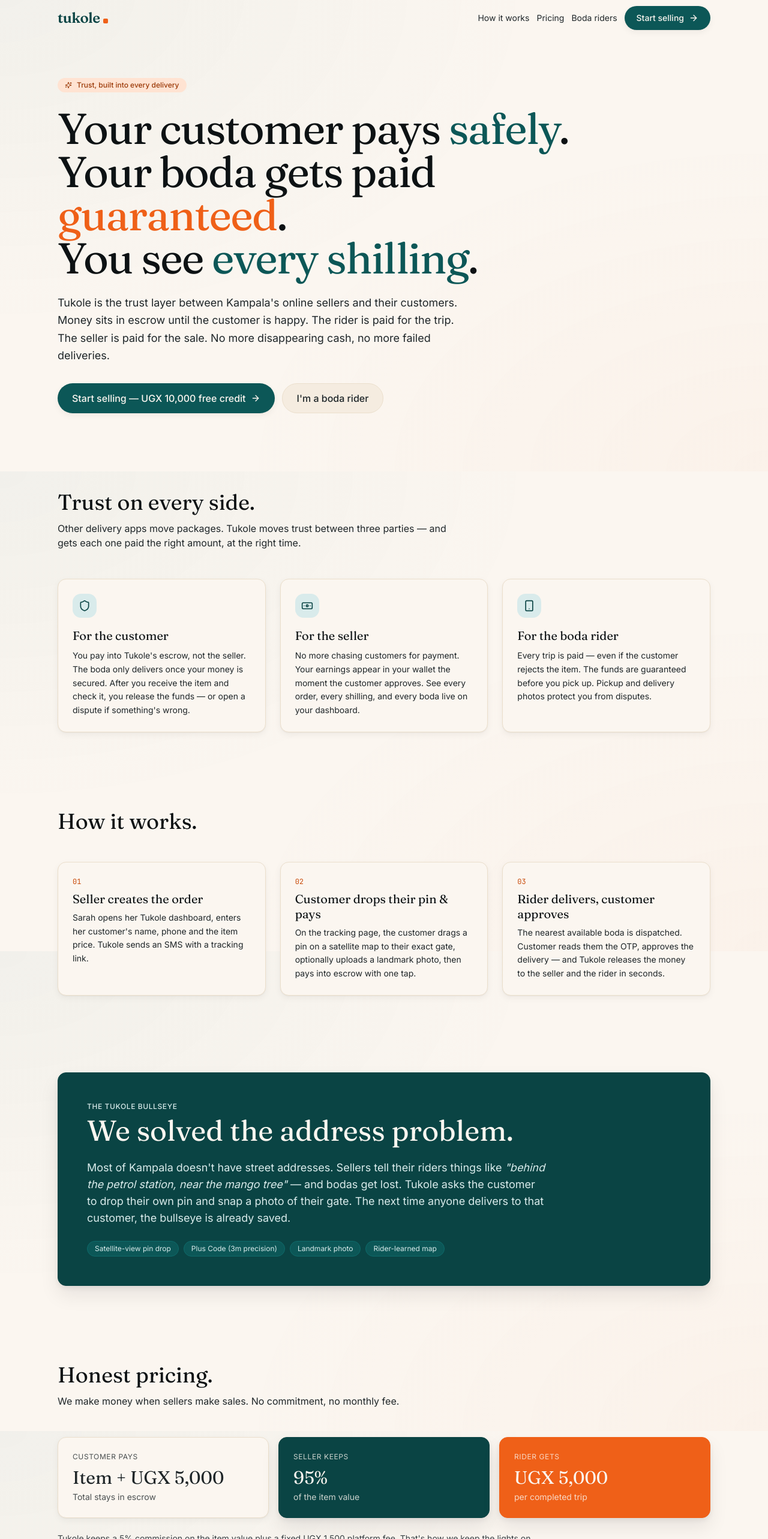
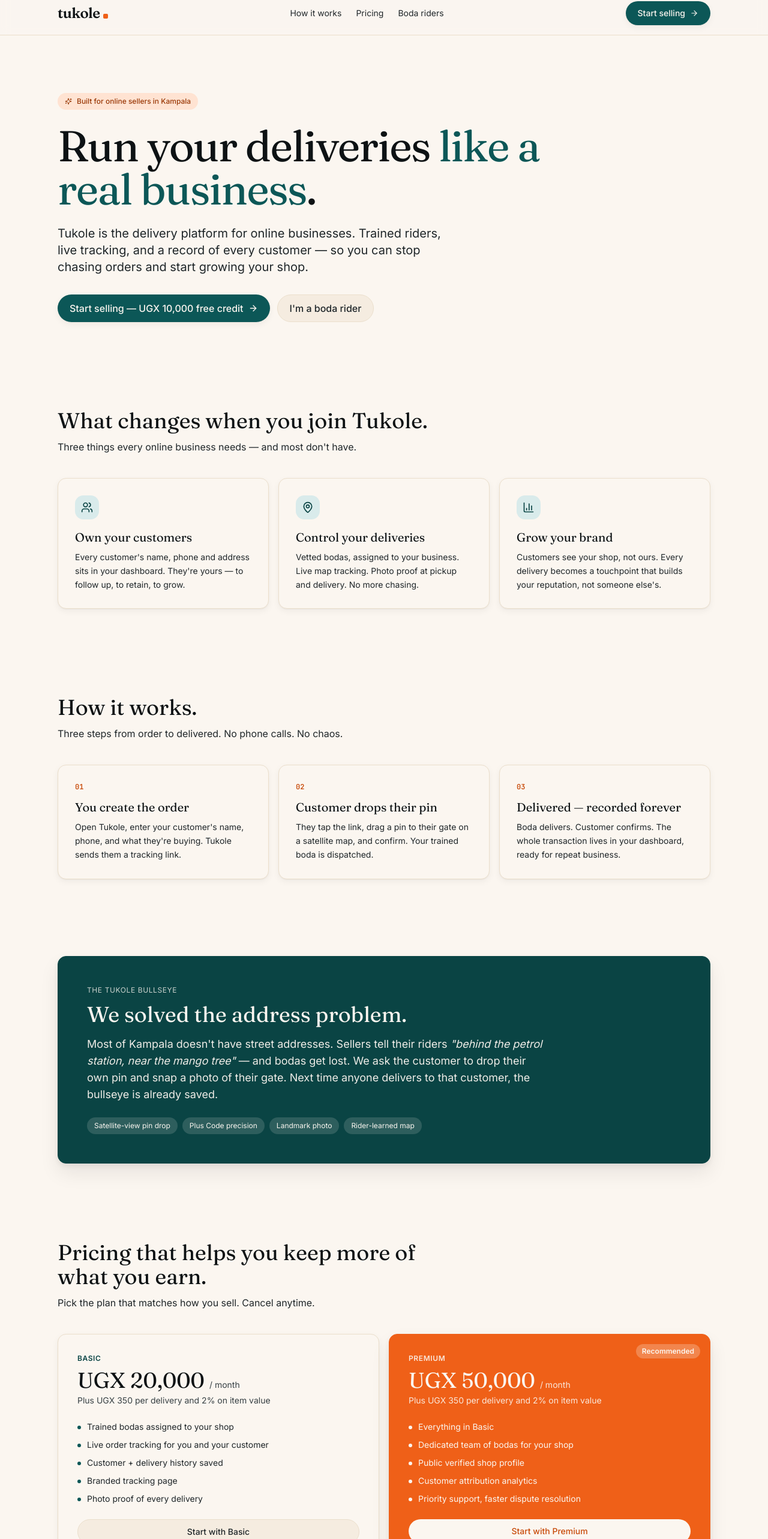
Before and after one commit to pesh-coder/walkwork, a Next.js app in the folder frontend/: page / in a window 1280 px wide. Shown: the part 14-2580 px from the top of the page at 60% size. Built offline with nearby package versions, Linux system fonts and the light colour scheme.

Commit message:
made changes to the landing page

```diff
--- a/frontend/app/page.tsx
+++ b/frontend/app/page.tsx
@@ -1,281 +1,352 @@
-"use client";
-
 import Link from "next/link";
-import { motion } from "framer-motion";
 import {
-  ArrowRight, Shield, MapPin, Smartphone, Sparkles,
-  PackageCheck, Banknote, Eye,
+  ArrowRight, Users, BarChart3, MapPin, ShieldCheck,
+  Smartphone, Sparkles,
 } from "lucide-react";
 import { Logo } from "@/components/Logo";
 
 export default function HomePage() {
   return (
-    <main className="min-h-screen">
-      {/* Nav */}
-      <nav className="px-5 sm:px-8 pt-6 flex items-center justify-between max-w-6xl mx-auto">
-        <Logo size="md" variant="teal" />
-        <div className="flex items-center gap-3">
-          <a href="#how" className="hidden sm:inline text-sm text-ink-700 hover:text-ink-900">
-            How it works
-          </a>
-          <a href="#pricing" className="hidden sm:inline text-sm text-ink-700 hover:text-ink-900">
-            Pricing
-          </a>
-          <Link href="/rider/signup" className="hidden md:inline text-sm text-ink-700 hover:text-ink-900">
-            Boda riders
-          </Link>
-          <Link href="/seller/signup" className="btn-primary">
-            Start selling <ArrowRight className="w-4 h-4" />
+    <main className="min-h-screen bg-sand-50">
+      {/* Top nav */}
+      <header className="border-b border-sand-200 bg-sand-50/80 backdrop-blur sticky top-0 z-30">
+        <div className="max-w-6xl mx-auto px-5 sm:px-8 py-4 flex items-center justify-between">
+          <Logo size="md" />
+          <nav className="hidden sm:flex items-center gap-6 text-sm text-ink-700">
+            <a href="#how-it-works" className="hover:text-teal-700">How it works</a>
+            <a href="#pricing" className="hover:text-teal-700">Pricing</a>
+            <a href="#riders" className="hover:text-teal-700">Boda riders</a>
+          </nav>
+          <Link href="/seller/signup" className="btn-primary text-sm">
+            Start selling
+            <ArrowRight className="w-3.5 h-3.5" />
           </Link>
         </div>
-      </nav>
+      </header>
 
       {/* Hero */}
-      <section className="px-5 sm:px-8 pt-12 sm:pt-20 pb-16 max-w-6xl mx-auto">
-        <motion.div
-          initial={{ opacity: 0, y: 8 }}
-          animate={{ opacity: 1, y: 0 }}
-          transition={{ duration: 0.4 }}
-        >
-          <div className="inline-flex items-center gap-2 px-3 py-1 rounded-chip bg-coral-100 text-coral-700 text-xs font-medium">
+      <section className="px-5 sm:px-8 pt-16 sm:pt-24 pb-20 max-w-6xl mx-auto">
+        <div className="inline-flex items-center gap-2 px-3 py-1.5 rounded-chip bg-coral-100 text-coral-700 text-xs font-medium">
           <Sparkles className="w-3 h-3" />
-            Trust, built into every delivery
+          Built for online sellers in Kampala
         </div>
-        </motion.div>
-
-        <motion.h1
-          initial={{ opacity: 0, y: 12 }}
-          animate={{ opacity: 1, y: 0 }}
-          transition={{ duration: 0.5, delay: 0.1 }}
-          className="mt-6 font-display text-4xl sm:text-6xl lg:text-7xl text-ink-900 leading-[1.05] tracking-tight max-w-4xl"
-        >
-          Your customer pays{" "}
-          <em className="text-teal-600 not-italic">safely</em>.<br />
-          Your boda gets paid <em className="text-coral-500 not-italic">guaranteed</em>.<br />
-          You see <em className="text-teal-600 not-italic">every shilling</em>.
-        </motion.h1>
-
-        <motion.p
-          initial={{ opacity: 0, y: 12 }}
-          animate={{ opacity: 1, y: 0 }}
-          transition={{ duration: 0.5, delay: 0.2 }}
-          className="mt-6 text-lg text-ink-700 max-w-2xl leading-relaxed"
-        >
-          Tukole is the trust layer between Kampala's online sellers and their
-          customers. Money sits in escrow until the customer is happy. The rider
-          is paid for the trip. The seller is paid for the sale. No more
-          disappearing cash, no more failed deliveries.
-        </motion.p>
-
-        <motion.div
-          initial={{ opacity: 0, y: 12 }}
-          animate={{ opacity: 1, y: 0 }}
-          transition={{ duration: 0.5, delay: 0.3 }}
-          className="mt-8 flex flex-wrap gap-3"
-        >
-          <Link href="/seller/signup" className="btn-primary text-base px-6 py-3">
-            Start selling — UGX 10,000 free credit <ArrowRight className="w-4 h-4" />
+        <h1 className="mt-6 font-display text-5xl sm:text-7xl text-ink-900 leading-[1.04] tracking-tight max-w-4xl">
+          Run your deliveries{" "}
+          <em className="text-teal-600 not-italic">like a real business</em>.
+        </h1>
+        <p className="mt-6 text-lg sm:text-xl text-ink-700 max-w-2xl leading-relaxed">
+          Tukole is the delivery platform for online businesses. Trained riders,
+          live tracking, and a record of every customer — so you can stop
+          chasing orders and start growing your shop.
+        </p>
+        <div className="mt-8 flex flex-wrap gap-3">
+          <Link href="/seller/signup" className="btn-primary text-base">
+            Start selling — UGX 10,000 free credit
+            <ArrowRight className="w-4 h-4" />
           </Link>
-          <Link href="/rider/signup" className="btn-secondary text-base px-6 py-3">
+          <Link href="/rider/signup" className="btn-secondary text-base">
             I'm a boda rider
           </Link>
-        </motion.div>
+        </div>
       </section>
 
-      {/* The trust proposition (3 columns) */}
-      <section id="how" className="px-5 sm:px-8 py-16 max-w-6xl mx-auto">
-        <h2 className="font-display text-3xl sm:text-4xl text-ink-900 mb-3">
-          Trust on every side.
+      {/* What changes for a seller */}
+      <section className="px-5 sm:px-8 py-16 max-w-6xl mx-auto">
+        <h2 className="font-display text-3xl sm:text-4xl text-ink-900 max-w-2xl">
+          What changes when you join Tukole.
         </h2>
-        <p className="text-ink-700 mb-12 max-w-2xl">
-          Other delivery apps move packages. Tukole moves trust between three
-          parties — and gets each one paid the right amount, at the right time.
+        <p className="mt-3 text-ink-700 max-w-2xl">
+          Three things every online business needs — and most don't have.
         </p>
-        <div className="grid sm:grid-cols-3 gap-6">
-          <Trust
-            icon={Shield}
-            title="For the customer"
-            body="You pay into Tukole's escrow, not the seller. The boda only delivers once your money is secured. After you receive the item and check it, you release the funds — or open a dispute if something's wrong."
+
+        <div className="mt-10 grid sm:grid-cols-3 gap-4">
+          <BenefitCard
+            icon={Users}
+            title="Own your customers"
+            body="Every customer's name, phone and address sits in your dashboard. They're yours — to follow up, to retain, to grow."
           />
-          <Trust
-            icon={Banknote}
-            title="For the seller"
-            body="No more chasing customers for payment. Your earnings appear in your wallet the moment the customer approves. See every order, every shilling, and every boda live on your dashboard."
+          <BenefitCard
+            icon={MapPin}
+            title="Control your deliveries"
+            body="Vetted bodas, assigned to your business. Live map tracking. Photo proof at pickup and delivery. No more chasing."
           />
-          <Trust
-            icon={Smartphone}
-            title="For the boda rider"
-            body="Every trip is paid — even if the customer rejects the item. The funds are guaranteed before you pick up. Pickup and delivery photos protect you from disputes."
+          <BenefitCard
+            icon={BarChart3}
+            title="Grow your brand"
+            body="Customers see your shop, not ours. Every delivery becomes a touchpoint that builds your reputation, not someone else's."
           />
         </div>
       </section>
 
-      {/* The flow */}
-      <section className="px-5 sm:px-8 py-16 max-w-6xl mx-auto">
-        <h2 className="font-display text-3xl sm:text-4xl text-ink-900 mb-12">
+      {/* How it works */}
+      <section id="how-it-works" className="px-5 sm:px-8 py-20 max-w-6xl mx-auto">
+        <h2 className="font-display text-3xl sm:text-4xl text-ink-900 max-w-2xl">
           How it works.
         </h2>
-        <div className="grid md:grid-cols-3 gap-6">
-          <Step num="01" title="Seller creates the order">
-            Sarah opens her Tukole dashboard, enters her customer's name, phone
-            and the item price. Tukole sends an SMS with a tracking link.
-          </Step>
-          <Step num="02" title="Customer drops their pin & pays">
-            On the tracking page, the customer drags a pin on a satellite map
-            to their exact gate, optionally uploads a landmark photo, then pays
-            into escrow with one tap.
-          </Step>
-          <Step num="03" title="Rider delivers, customer approves">
-            The nearest available boda is dispatched. Customer reads them the
-            OTP, approves the delivery — and Tukole releases the money to the
-            seller and the rider in seconds.
-          </Step>
+        <p className="mt-3 text-ink-700 max-w-2xl">
+          Three steps from order to delivered. No phone calls. No chaos.
+        </p>
+
+        <div className="mt-10 grid sm:grid-cols-3 gap-4">
+          <Step
+            n="01"
+            title="You create the order"
+            body="Open Tukole, enter your customer's name, phone, and what they're buying. Tukole sends them a tracking link."
+          />
+          <Step
+            n="02"
+            title="Customer drops their pin"
+            body="They tap the link, drag a pin to their gate on a satellite map, and confirm. Your trained boda is dispatched."
+          />
+          <Step
+            n="03"
+            title="Delivered — recorded forever"
+            body="Boda delivers. Customer confirms. The whole transaction lives in your dashboard, ready for repeat business."
+          />
         </div>
       </section>
 
-      {/* The Tukole Bullseye */}
-      <section className="px-5 sm:px-8 py-16 max-w-6xl mx-auto">
+      {/* The address problem */}
+      <section className="px-5 sm:px-8 py-12 max-w-6xl mx-auto">
         <div className="card-teal p-8 sm:p-12">
-          <div className="text-xs uppercase tracking-wider text-teal-100 font-medium">
-            The Tukole Bullseye
+          <div className="max-w-3xl">
+            <div className="text-xs uppercase tracking-wider opacity-80 mb-3">
+              The Tukole bullseye
             </div>
-          <h2 className="mt-2 font-display text-3xl sm:text-5xl leading-tight">
+            <h2 className="font-display text-3xl sm:text-4xl leading-tight">
               We solved the address problem.
             </h2>
-          <p className="mt-6 text-teal-100 max-w-3xl text-lg">
+            <p className="mt-4 text-base sm:text-lg leading-relaxed opacity-95">
               Most of Kampala doesn't have street addresses. Sellers tell their
-            riders things like <em>"behind the petrol station, near the mango
-            tree"</em> — and bodas get lost. Tukole asks the customer to drop
-            their own pin and snap a photo of their gate. The next time anyone
-            delivers to that customer, the bullseye is already saved.
+              riders <em>"behind the petrol station, near the mango tree"</em> —
+              and bodas get lost. We ask the customer to drop their own pin and
+              snap a photo of their gate. Next time anyone delivers to that
+              customer, the bullseye is already saved.
             </p>
-          <div className="mt-6 flex flex-wrap gap-2">
-            <Badge>Satellite-view pin drop</Badge>
-            <Badge>Plus Code (3m precision)</Badge>
-            <Badge>Landmark photo</Badge>
-            <Badge>Rider-learned map</Badge>
+            <div className="mt-6 flex flex-wrap gap-2 text-xs">
+              <span className="px-3 py-1.5 rounded-chip bg-sand-50/15 backdrop-blur">
+                Satellite-view pin drop
+              </span>
+              <span className="px-3 py-1.5 rounded-chip bg-sand-50/15 backdrop-blur">
+                Plus Code precision
+              </span>
+              <span className="px-3 py-1.5 rounded-chip bg-sand-50/15 backdrop-blur">
+                Landmark photo
+              </span>
+              <span className="px-3 py-1.5 rounded-chip bg-sand-50/15 backdrop-blur">
+                Rider-learned map
+              </span>
+            </div>
           </div>
         </div>
       </section>
 
       {/* Pricing */}
-      <section id="pricing" className="px-5 sm:px-8 py-16 max-w-6xl mx-auto">
-        <h2 className="font-display text-3xl sm:text-4xl text-ink-900 mb-3">
-          Honest pricing.
+      <section id="pricing" className="px-5 sm:px-8 py-20 max-w-6xl mx-auto">
+        <h2 className="font-display text-3xl sm:text-4xl text-ink-900 max-w-2xl">
+          Pricing that helps you keep more of what you earn.
         </h2>
-        <p className="text-ink-700 mb-12 max-w-2xl">
-          We make money when sellers make sales. No commitment, no monthly fee.
+        <p className="mt-3 text-ink-700 max-w-2xl">
+          Pick the plan that matches how you sell. Cancel anytime.
         </p>
-        <div className="grid sm:grid-cols-3 gap-4">
-          <PricingCard
-            label="Customer pays"
-            value="Item + UGX 5,000"
-            sub="Total stays in escrow"
-            tone="default"
-          />
-          <PricingCard
-            label="Seller keeps"
-            value="95%"
-            sub="of the item value"
-            tone="primary"
-          />
-          <PricingCard
-            label="Rider gets"
-            value="UGX 5,000"
-            sub="per completed trip"
-            tone="coral"
-          />
+
+        <div className="mt-10 grid sm:grid-cols-2 gap-4">
+          {/* Basic */}
+          <div className="card p-6 sm:p-8">
+            <div className="text-xs uppercase tracking-wider text-teal-700 font-semibold">
+              Basic
             </div>
-        <p className="mt-6 text-sm text-ink-500">
-          Tukole keeps a 5% commission on the item value plus a fixed UGX 1,500
-          platform fee. That's how we keep the lights on.
+            <div className="mt-2 flex items-baseline gap-2">
+              <span className="font-display text-4xl text-ink-900">UGX 20,000</span>
+              <span className="text-sm text-ink-500">/ month</span>
+            </div>
+            <p className="text-sm text-ink-500 mt-1">
+              Plus UGX 350 per delivery and 2% on item value
+            </p>
+            <ul className="mt-6 space-y-2.5 text-sm text-ink-700">
+              <Feature>Trained bodas assigned to your shop</Feature>
+              <Feature>Live order tracking for you and your customer</Feature>
+              <Feature>Customer + delivery history saved</Feature>
+              <Feature>Branded tracking page</Feature>
+              <Feature>Photo proof of every delivery</Feature>
+            </ul>
+            <Link href="/seller/signup" className="btn-secondary w-full justify-center mt-6">
+              Start with Basic
+            </Link>
+          </div>
+
+          {/* Premium */}
+          <div className="card-coral p-6 sm:p-8 relative">
+            <span className="absolute top-4 right-4 px-2.5 py-1 rounded-chip bg-sand-50/25 text-xs font-semibold backdrop-blur">
+              Recommended
+            </span>
+            <div className="text-xs uppercase tracking-wider opacity-90 font-semibold">
+              Premium
+            </div>
+            <div className="mt-2 flex items-baseline gap-2">
+              <span className="font-display text-4xl">UGX 50,000</span>
+              <span className="text-sm opacity-90">/ month</span>
+            </div>
+            <p className="text-sm opacity-90 mt-1">
+              Plus UGX 350 per delivery and 2% on item value
+            </p>
+            <ul className="mt-6 space-y-2.5 text-sm">
+              <Feature accent>Everything in Basic</Feature>
+              <Feature accent>Dedicated team of bodas for your shop</Feature>
+              <Feature accent>Public verified shop profile</Feature>
+              <Feature accent>Customer attribution analytics</Feature>
+              <Feature accent>Priority support, faster dispute resolution</Feature>
+            </ul>
+            <Link href="/seller/signup" className="btn w-full justify-center mt-6 bg-sand-50 text-coral-600 hover:bg-sand-100">
+              Start with Premium
+            </Link>
+          </div>
+        </div>
+
+        <p className="mt-6 text-sm text-ink-500 max-w-2xl">
+          Riders are paid the full delivery fee, auto-calculated by distance.
+          We make money when sellers make sales. That keeps everyone honest.
         </p>
       </section>
 
-      <footer className="px-5 sm:px-8 py-12 border-t border-sand-200 max-w-6xl mx-auto">
-        <div className="flex flex-col sm:flex-row items-start sm:items-center justify-between gap-4">
+      {/* Boda riders */}
+      <section id="riders" className="px-5 sm:px-8 py-20 max-w-6xl mx-auto">
+        <div className="grid sm:grid-cols-2 gap-8 items-center">
+          <div>
+            <div className="text-xs uppercase tracking-wider text-coral-600 font-semibold">
+              For boda riders
+            </div>
+            <h2 className="mt-3 font-display text-3xl sm:text-4xl text-ink-900 leading-tight">
+              Steady work. Fair pay. Every trip guaranteed.
+            </h2>
+            <p className="mt-4 text-ink-700 leading-relaxed">
+              Tukole partners with vetted boda riders to handle deliveries for
+              real businesses. Every trip is paid even if the customer rejects
+              the item. We auto-calculate your fee by distance — no haggling.
+            </p>
+            <Link href="/rider/signup" className="btn-coral mt-6 inline-flex">
+              Join as a rider
+              <ArrowRight className="w-4 h-4" />
+            </Link>
+          </div>
+
+          <div className="card p-6 space-y-4">
+            <RiderPoint icon={ShieldCheck} title="Trip is paid before you arrive">
+              Funds are guaranteed before you pick up the package. You're never the one carrying the loss.
+            </RiderPoint>
+            <RiderPoint icon={Smartphone} title="One simple app">
+              Battery level, jobs, earnings — all in one place. No paperwork.
+            </RiderPoint>
+            <RiderPoint icon={MapPin} title="Customers know where to meet you">
+              They drop a pin on the map. You ride to the bullseye. No "behind the mango tree."
+            </RiderPoint>
+          </div>
+        </div>
+      </section>
+
+      {/* Final CTA */}
+      <section className="px-5 sm:px-8 pb-24 max-w-6xl mx-auto">
+        <div className="card-teal p-10 sm:p-14 text-center">
+          <h2 className="font-display text-3xl sm:text-4xl leading-tight">
+            Ready to take control of your deliveries?
+          </h2>
+          <p className="mt-3 max-w-2xl mx-auto opacity-95">
+            Sign up in two minutes. UGX 10,000 free credit on your first day.
+          </p>
+          <Link href="/seller/signup" className="btn-coral mt-6 inline-flex text-base px-6">
+            Start selling on Tukole
+            <ArrowRight className="w-4 h-4" />
+          </Link>
+        </div>
+      </section>
+
+      {/* Footer */}
+      <footer className="border-t border-sand-200 px-5 sm:px-8 py-8 max-w-6xl mx-auto">
+        <div className="flex flex-wrap items-center justify-between gap-3 text-sm text-ink-500">
           <div className="flex items-center gap-3">
-            <Logo size="sm" variant="teal" />
-            <span className="text-xs text-ink-500">Built in Kampala for Kampala.</span>
+            <Logo size="sm" />
+            <span>Built in Kampala for Kampala.</span>
           </div>
-          <div className="text-xs text-ink-500">Future Makers Hackathon 2026</div>
+          <div className="flex items-center gap-5">
+            <Link href="/explore" className="hover:text-teal-700">
+              Explore sellers
+            </Link>
+            <Link href="/seller/signup" className="hover:text-teal-700">
+              Start selling
+            </Link>
+            <Link href="/rider/signup" className="hover:text-teal-700">
+              Become a rider
+            </Link>
+          </div>
         </div>
       </footer>
     </main>
   );
 }
 
-function Trust({
+function BenefitCard({
   icon: Icon,
   title,
   body,
 }: {
-  icon: typeof Shield;
+  icon: typeof Users;
   title: string;
   body: string;
 }) {
   return (
-    <div className="card p-6">
-      <div className="w-10 h-10 rounded-card bg-teal-100 text-teal-700 flex items-center justify-center mb-4">
+    <div className="card p-6 sm:p-7">
+      <div className="w-10 h-10 rounded-card bg-teal-100 text-teal-700 flex items-center justify-center">
         <Icon className="w-5 h-5" />
       </div>
-      <h3 className="font-display text-xl text-ink-900">{title}</h3>
+      <h3 className="mt-4 font-display text-xl text-ink-900">{title}</h3>
       <p className="mt-2 text-sm text-ink-700 leading-relaxed">{body}</p>
     </div>
   );
 }
 
-function Step({
-  num,
+function Step({ n, title, body }: { n: string; title: string; body: string }) {
+  return (
+    <div className="card p-6 sm:p-7">
+      <div className="text-xs font-mono text-coral-600 font-semibold">{n}</div>
+      <h3 className="mt-3 font-display text-xl text-ink-900">{title}</h3>
+      <p className="mt-2 text-sm text-ink-700 leading-relaxed">{body}</p>
+    </div>
+  );
+}
+
+function Feature({ children, accent = false }: { children: React.ReactNode; accent?: boolean }) {
+  return (
+    <li className="flex items-start gap-2.5">
+      <span
+        className={`w-1.5 h-1.5 rounded-full mt-2 shrink-0 ${
+          accent ? "bg-sand-50" : "bg-teal-600"
+        }`}
+      />
+      <span>{children}</span>
+    </li>
+  );
+}
+
+function RiderPoint({
+  icon: Icon,
   title,
   children,
 }: {
-  num: string;
+  icon: typeof ShieldCheck;
   title: string;
   children: React.ReactNode;
 }) {
   return (
-    <div className="card p-6">
-      <div className="font-mono text-xs text-coral-600 mb-2">{num}</div>
-      <h3 className="font-display text-xl text-ink-900 leading-tight">{title}</h3>
-      <p className="mt-2 text-sm text-ink-700 leading-relaxed">{children}</p>
+    <div className="flex items-start gap-3">
+      <div className="w-9 h-9 rounded-card bg-coral-100 text-coral-600 flex items-center justify-center shrink-0">
+        <Icon className="w-4 h-4" />
+      </div>
+      <div>
+        <div className="font-display text-base text-ink-900">{title}</div>
+        <div className="text-sm text-ink-700 mt-0.5 leading-relaxed">
+          {children}
+        </div>
+      </div>
     </div>
   );
 }
-
-function Badge({ children }: { children: React.ReactNode }) {
-  return (
-    <span className="inline-flex items-center gap-1 px-3 py-1 rounded-chip bg-teal-600 border border-teal-500 text-teal-100 text-xs">
-      {children}
-    </span>
-  );
-}
-
-function PricingCard({
-  label,
-  value,
-  sub,
-  tone,
-}: {
-  label: string;
-  value: string;
-  sub: string;
-  tone: "default" | "primary" | "coral";
-}) {
-  const toneClass =
-    tone === "primary"
-      ? "card-teal"
-      : tone === "coral"
-      ? "card-coral"
-      : "card";
-
-  return (
-    <div className={`${toneClass} p-6`}>
-      <div className="text-xs uppercase tracking-wider opacity-80">{label}</div>
-      <div className="mt-2 font-display text-3xl tabular leading-tight">
-        {value}
-      </div>
-      <div className="text-sm opacity-80 mt-1">{sub}</div>
-    </div>
-  );
-}
```
Lines whose indentation alone changed are shown as unchanged.
